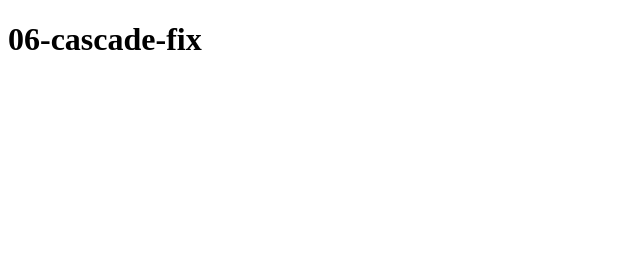
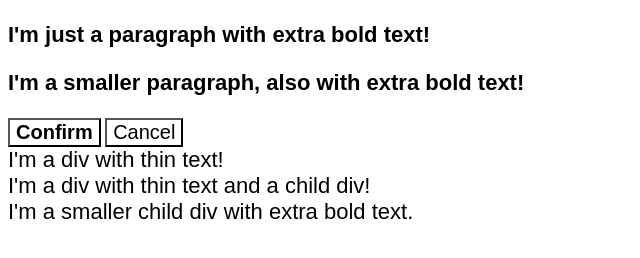
Before and after one commit to aquelepablo/odin-css-exercises, a plain HTML site: page foundations/06-cascade-fix/06-cascade-fix.html in a window 1280 px wide. Shown: the whole page, without its empty margins (0-640 px from the left). Drawn offline with Linux system fonts and the light colour scheme.

Commit message:
Set up html and css to start exercise 6

```diff
--- a/foundations/06-cascade-fix/06-cascade-fix.html
+++ b/foundations/06-cascade-fix/06-cascade-fix.html
@@ -1,10 +1,22 @@
 <!DOCTYPE html>
 <html lang="en">
-    <head>
-        <meta charset="utf-8">
-        <title>06-cascade-fix</title>
-    </head>
-    <body>
-        <h1>06-cascade-fix</h1>
-    </body>
+  <head>
+    <meta charset="UTF-8">
+    <meta http-equiv="X-UA-Compatible" content="IE=edge">
+    <meta name="viewport" content="width=device-width, initial-scale=1.0">
+    <title>Fix the Cascade</title>
+    <link rel="stylesheet" href="../css/06-cascade-fix.css">
+  </head>
+  <body>
+    <p class="para">I'm just a paragraph with extra bold text!</p>
+    <p class="para small-para">I'm a smaller paragraph, also with extra bold text!</p>
+
+    <button id="confirm-button" class="button confirm">Confirm</button>
+    <button id="cancel-button" class="button cancel">Cancel</button>
+
+    <div class="text">I'm a div with thin text!</div>
+    <div class="text">I'm a div with thin text and a child div!
+      <div class="text child">I'm a smaller child div with extra bold text.</div>
+    </div>
+  </body>
 </html>
--- a/foundations/css/06-cascade-fix.css
+++ b/foundations/css/06-cascade-fix.css
@@ -0,0 +1,42 @@
+body {
+    font-family: Arial, Helvetica, sans-serif;
+  }
+
+  .para,
+  .small-para {
+    color: hsl(0, 0%, 0%);
+    font-weight: 800;
+  }
+
+  .small-para {
+    font-size: 14px;
+    font-weight: 800;
+  }
+
+  .para {
+    font-size: 22px;
+  }
+
+  .confirm {
+    background: green;
+    color: white;
+    font-weight: bold;
+  }
+
+  .button {
+    background-color: rgb(255, 255, 255);
+    color: rgb(0, 0, 0);
+    font-size: 20px;
+  }
+
+  .child {
+    color: rgb(0, 0, 0);
+    font-weight: 800;
+    font-size: 14px;
+  }
+
+  div.text {
+    color: rgb(0, 0, 0);
+    font-size: 22px;
+    font-weight: 100;
+  }
```
